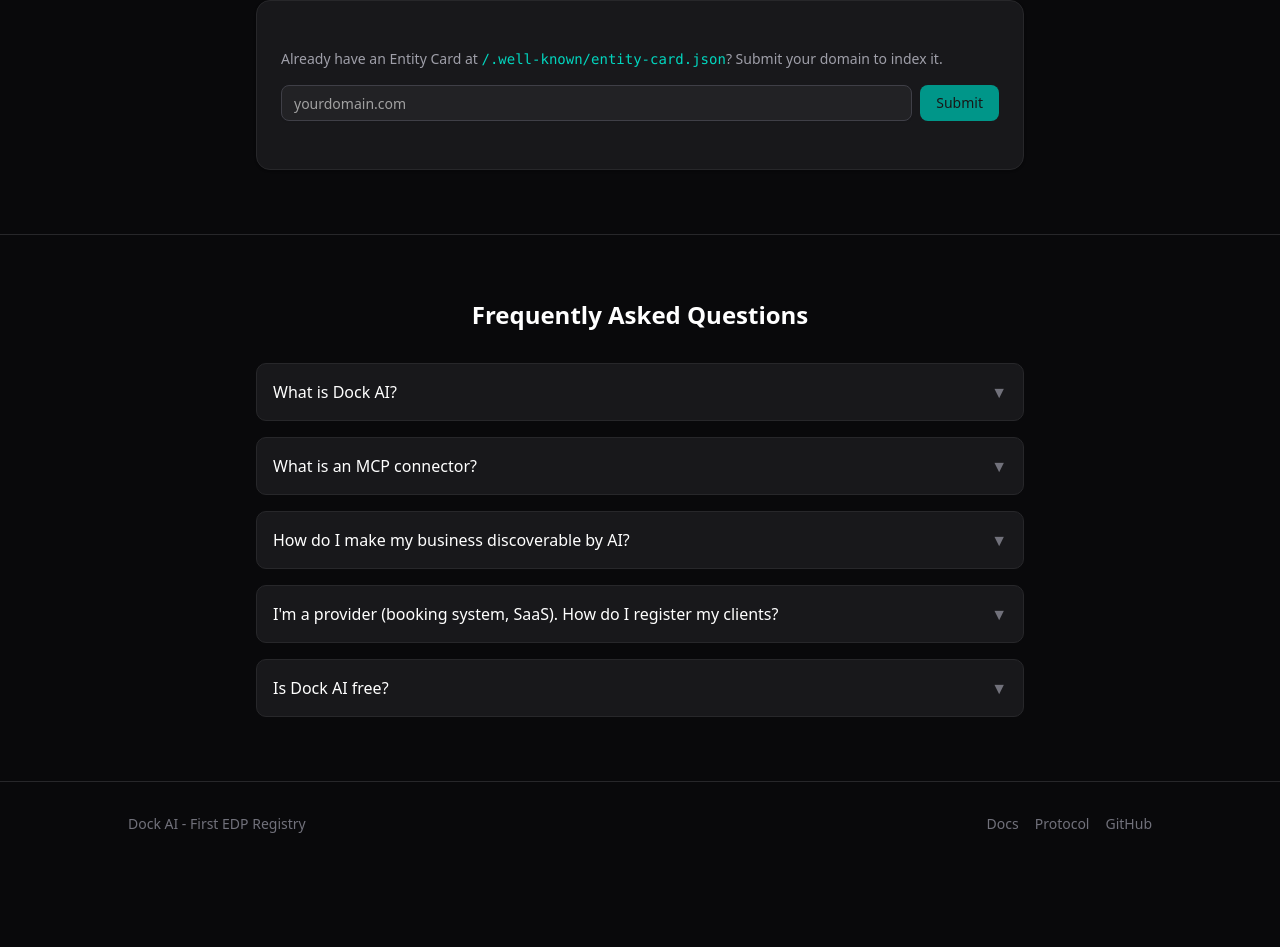
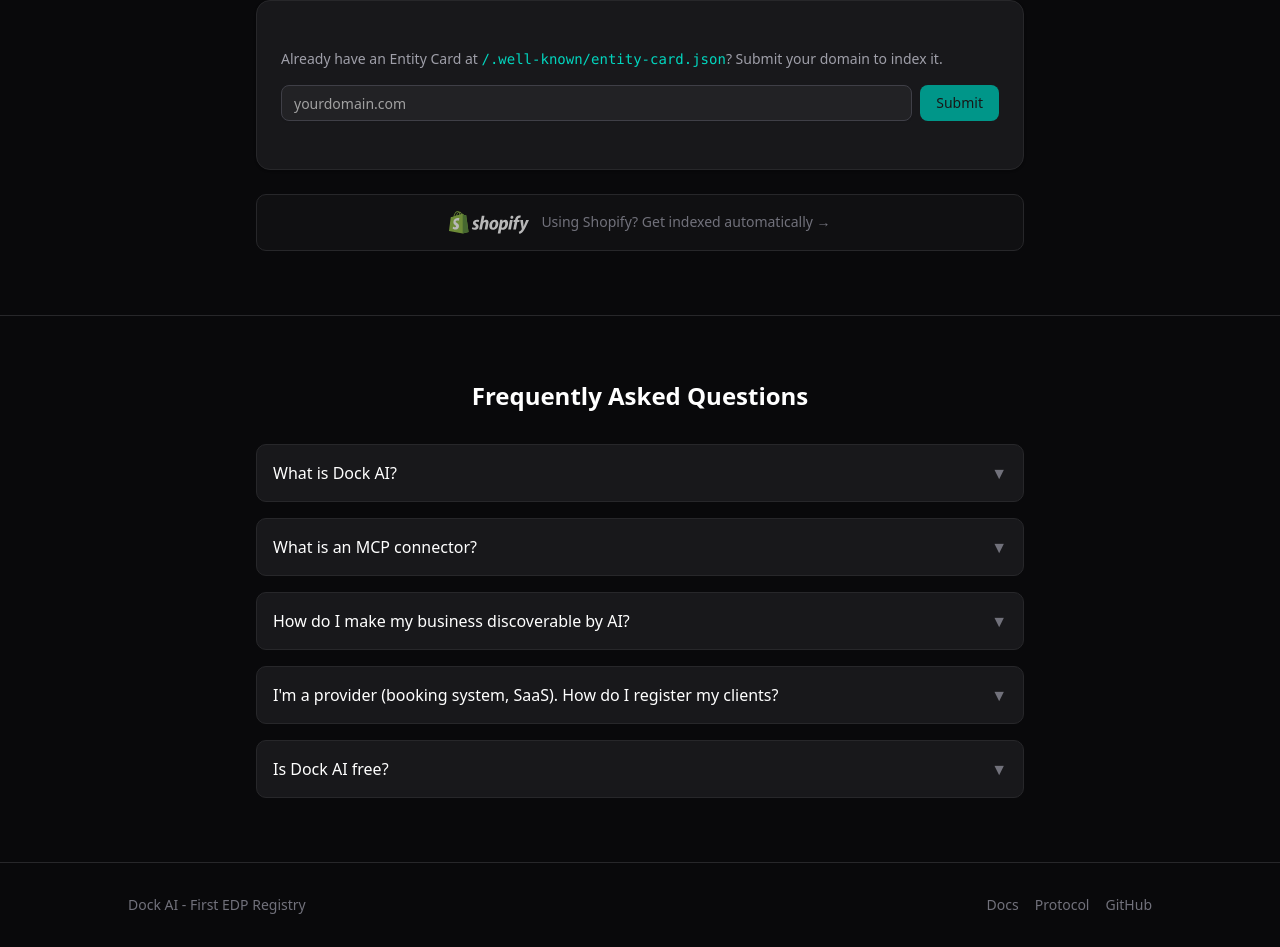
Before and after one commit to dock-ai/dockai-landing, a Next.js app: page / in a window 1280 px wide. Shown: the part 1277-2224 px from the top of the page. Before the commit the page ends 2143 px from the top, so only its background shows below. Built offline with nearby package versions, Linux system fonts and the light colour scheme.

Commit message:
Add Shopify link with logo in For Businesses section

```diff
--- a/src/app/page.tsx
+++ b/src/app/page.tsx
@@ -395,6 +395,17 @@
               </Card>
             </TabsContent>
           </Tabs>
+
+          {/* Shopify CTA */}
+          <Link
+            href="/shopify"
+            className="mt-6 flex items-center justify-center gap-3 p-4 bg-zinc-900/50 border border-zinc-800 rounded-lg hover:border-zinc-700 transition-colors group"
+          >
+            <Image src="/images/shopify_logo_darkbg.svg" alt="Shopify" width={80} height={24} className="opacity-70 group-hover:opacity-100 transition-opacity" />
+            <span className="text-zinc-500 group-hover:text-zinc-300 text-sm transition-colors">
+              Using Shopify? Get indexed automatically →
+            </span>
+          </Link>
         </div>
       </section>
 
```
